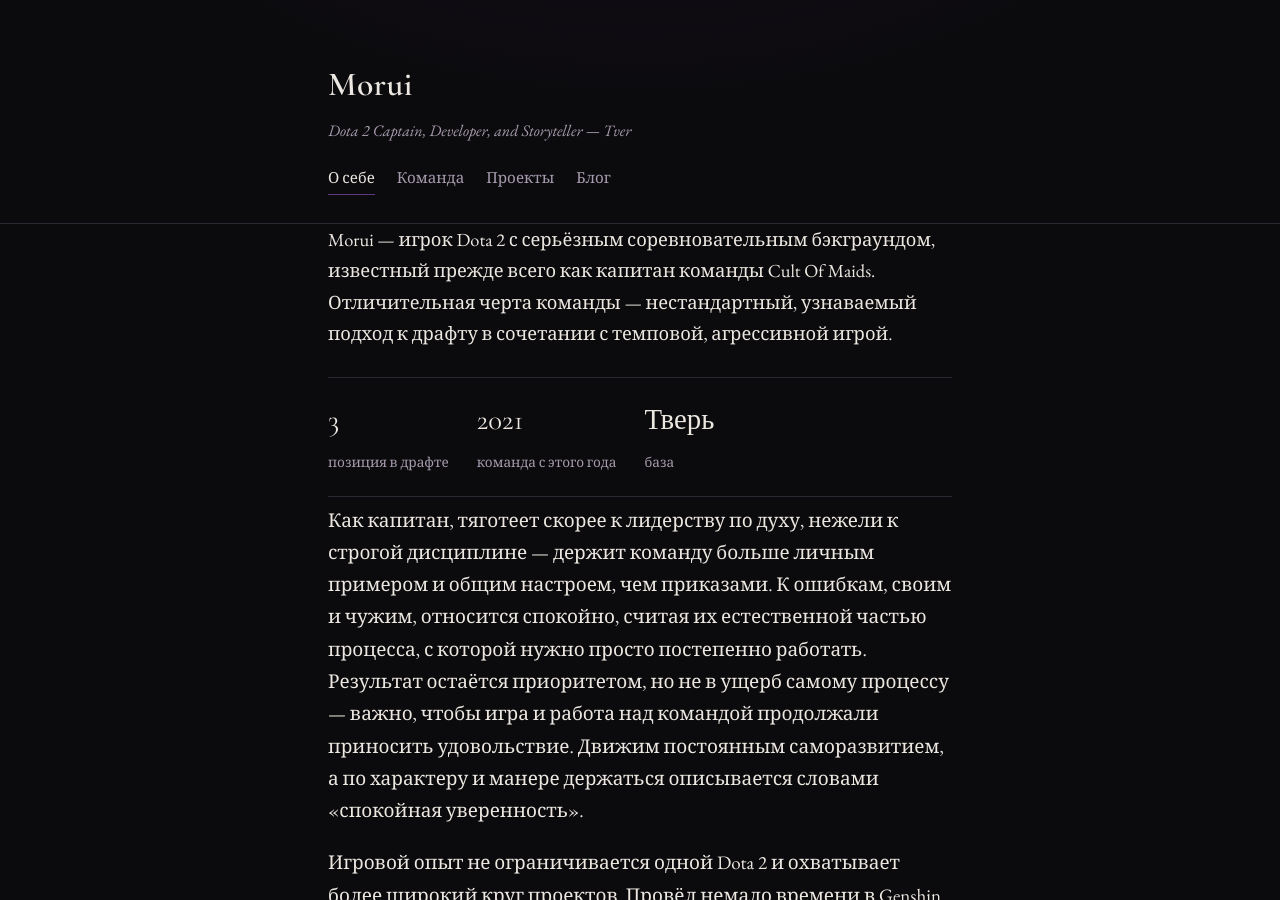
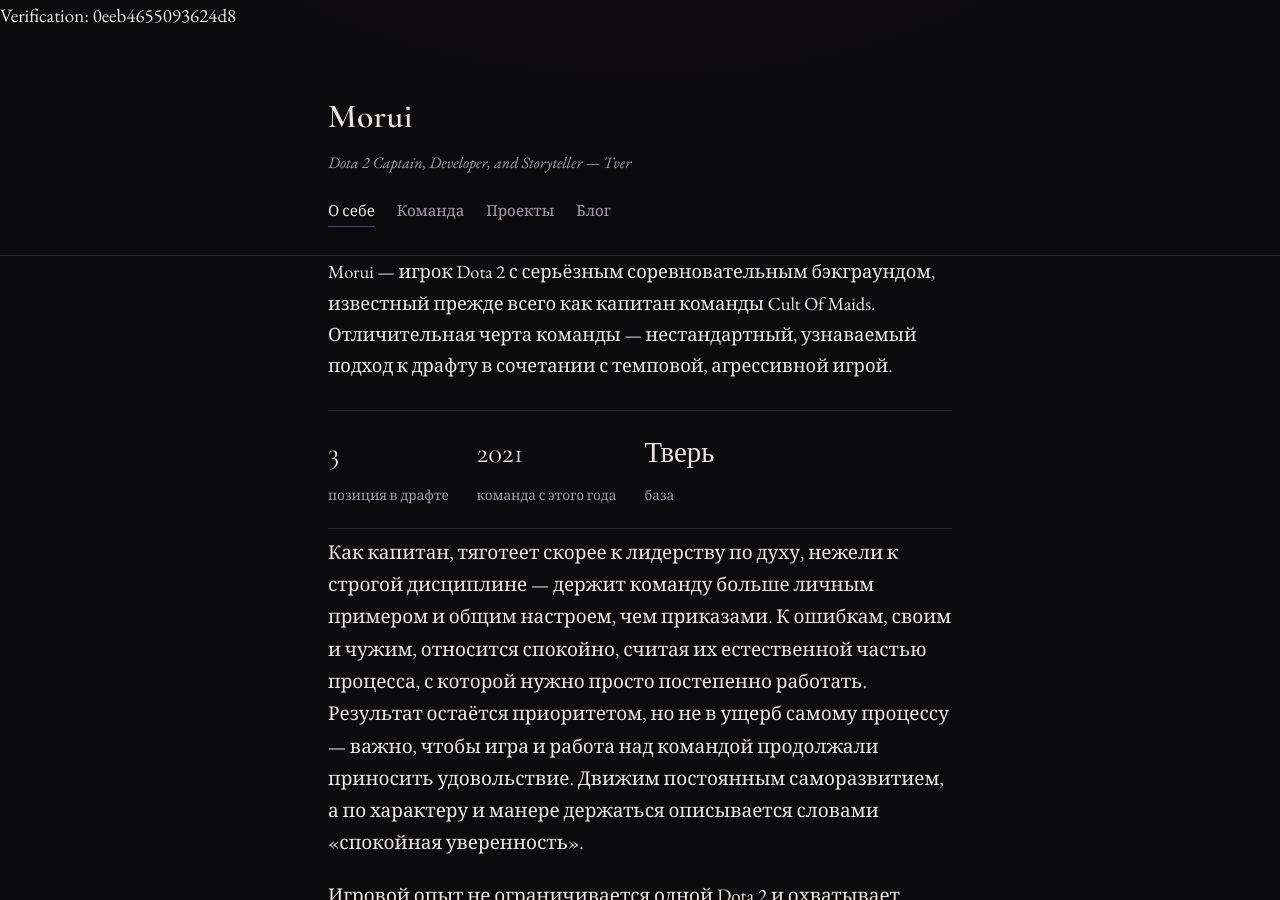
Before and after one commit to Moruika/moruika.github.io, a Jekyll site: the page built from index.md, in a window 1280 px wide and 900 px high. Built offline with Jekyll 4.4.1, drawn with Linux system fonts in a browser that asks for light colours.

Commit message:
Update default.html

```diff
--- a/_layouts/default.html
+++ b/_layouts/default.html
@@ -1,6 +1,7 @@
 <!DOCTYPE html>
 <html lang="ru">
 <head>
+  <meta http-equiv="Content-Type" content="text/html; charset=UTF-8">
   <meta name="google-site-verification" content="YscCNaqzRwdV8Bz940R85SD_68N8s-3zpKXJeWhJFGA" />
   <meta charset="UTF-8">
   <meta name="viewport" content="width=device-width, initial-scale=1.0">
@@ -9,6 +10,9 @@
   <link rel="icon" href="data:,">
   <link rel="stylesheet" href="{{ '/assets/css/style.css' | relative_url }}">
 </head>
+<body>
+  Verification: 0eeb4655093624d8
+</body>
 <body>
   {% include nav.html %}
   <main class="wrap">
```
